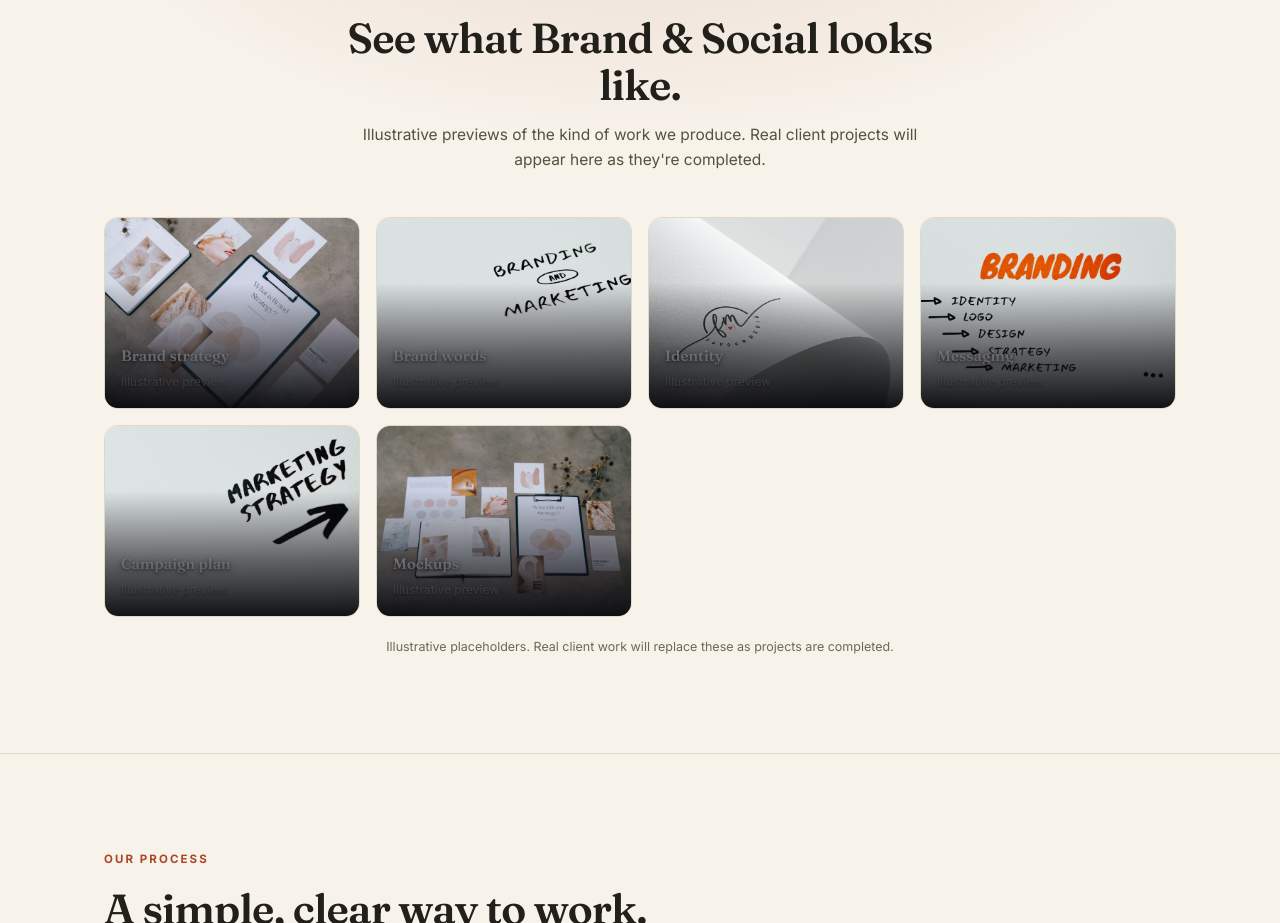
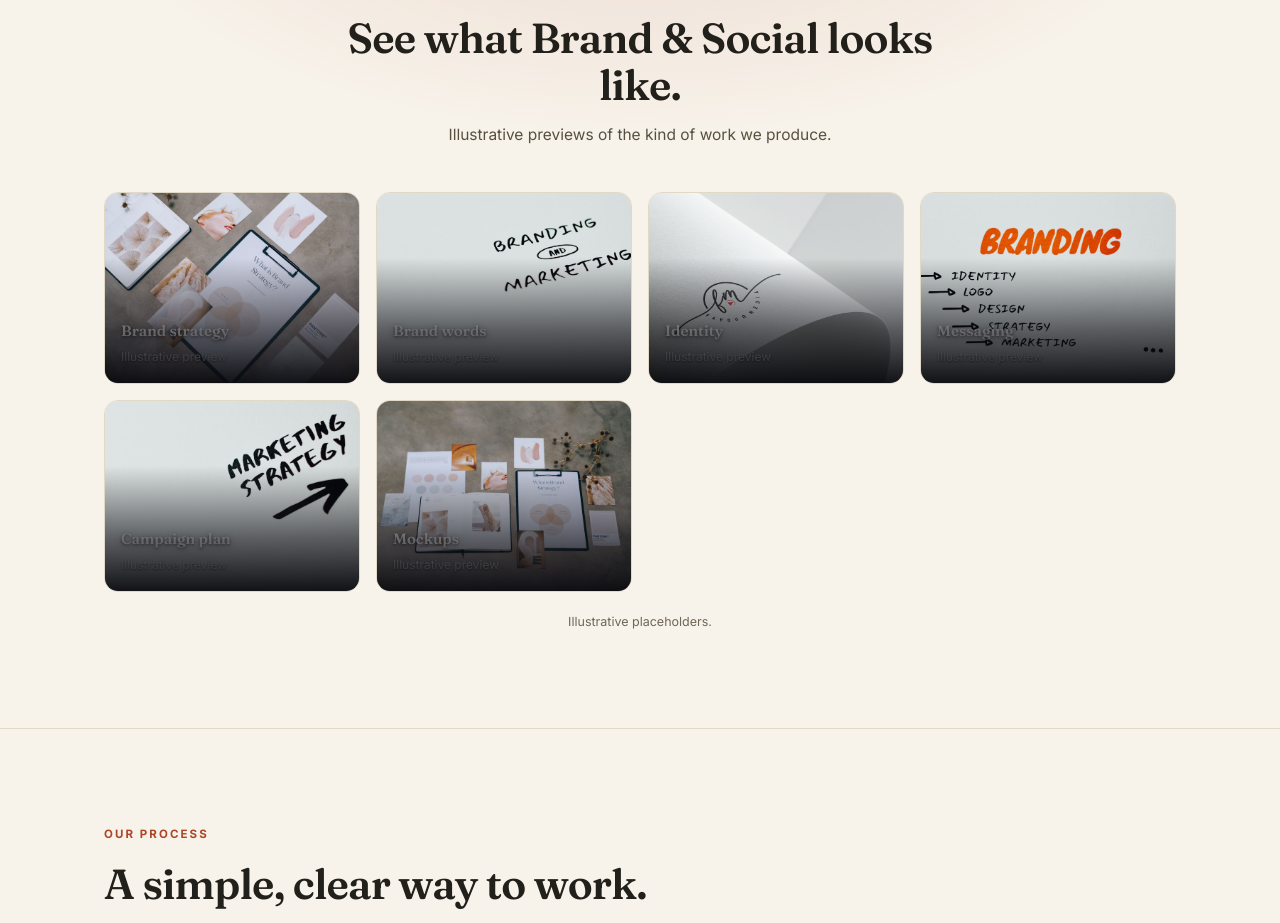
Before and after one commit to chrisxie12/outreach-tracker, a website: page branding/index.html in a window 1280 px wide. Shown: the part 1511-2434 px from the top of the page. Drawn offline with Linux system fonts and the light colour scheme.

Commit message:
copy(website): drop placeholder-replacement boilerplate from galleries
- Remove 'real work will replace these as projects are completed' sentences from the homepage and all six department pages

- Keep the short honesty labels ('Illustrative previews', 'Illustrative placeholders', 'not client work') that tests require

- Tests: 410/410 pass

```diff
--- a/branding/index.html
+++ b/branding/index.html
@@ -162,7 +162,7 @@
         <div class="sec-head center">
           <p class="eyebrow">Recent work</p>
           <h2>See what Brand &amp; Social looks like.</h2>
-          <p class="sub">Illustrative previews of the kind of work we produce. Real client projects will appear here as they're completed.</p>
+          <p class="sub">Illustrative previews of the kind of work we produce.</p>
         </div>
         <div class="who-grid">
           <figure class="who-card">
@@ -190,7 +190,7 @@
             <figcaption><b>Mockups</b><span>Illustrative preview</span></figcaption>
           </figure>
         </div>
-        <p class="who-note">Illustrative placeholders. Real client work will replace these as projects are completed.</p>
+        <p class="who-note">Illustrative placeholders.</p>
       </div>
     </section>
 
```
Also changed, not shown: content/index.html (+2 -2 lines), design/index.html (+2 -2 lines), index.html (+2 -2 lines), photography/index.html (+2 -2 lines), videography/index.html (+2 -2 lines), web/index.html (+2 -2 lines).
